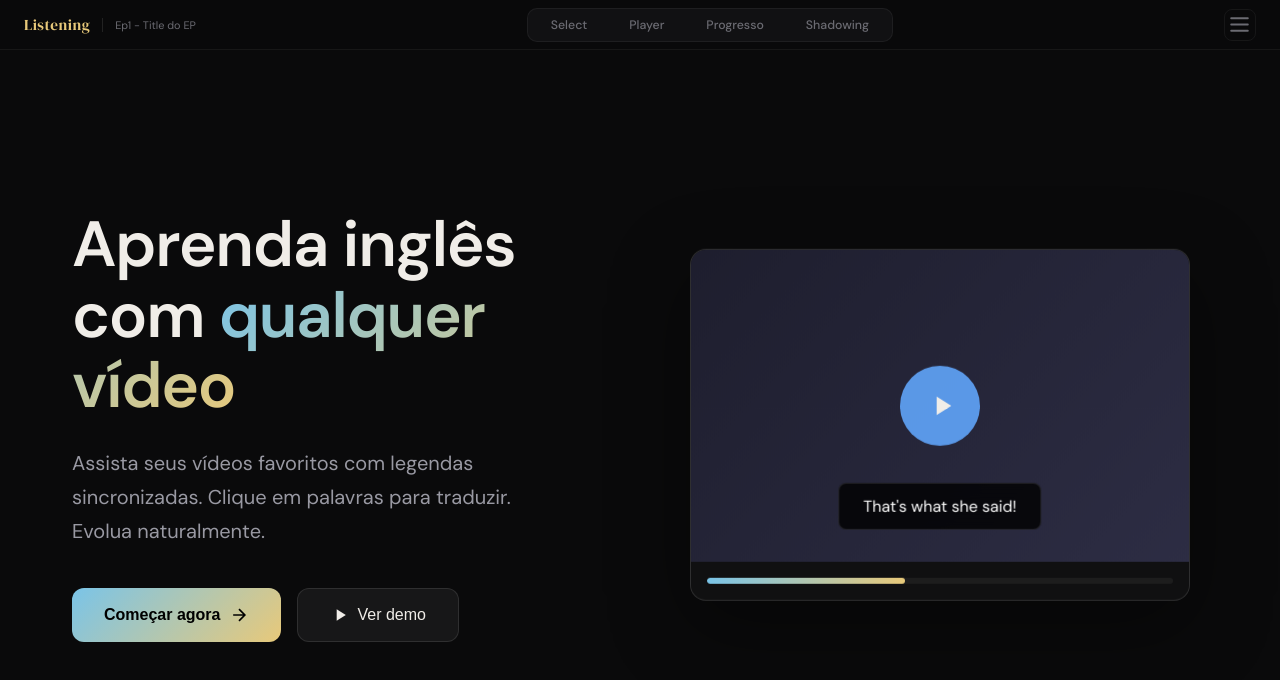
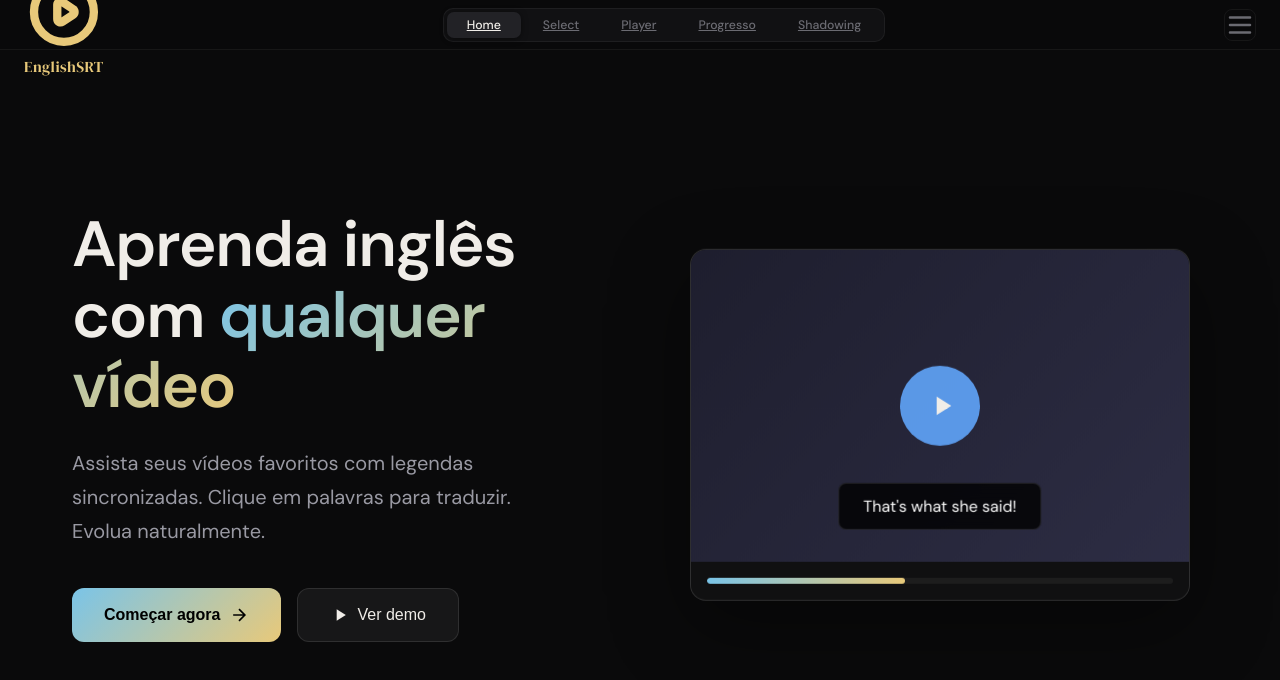
Before and after one commit to gabrielvitorcd/english_app, a React (Vite) app in the folder frontend/: page / in a window 1280 px wide. Shown: the top 680 px of the page. Built offline with nearby package versions, Linux system fonts and the light colour scheme.

Commit message:
feat(frontend-header): adicionar logo e tab Home no heading
  - Adiciona logo com ícone de play e texto "EnglishSRT"
  - Adiciona tab "Home" na navegação
  - Remove label de episódio da marca

```diff
--- a/frontend/src/components/Header/Heading.tsx
+++ b/frontend/src/components/Header/Heading.tsx
@@ -3,6 +3,7 @@ import styles from "./Heading.module.css";
 
 export function Heading() {
   const tabs = [
+    { name: "Home", path: "/" },
     { name: "Select", path: "/selectpath" },
     { name: "Player", path: "/player" },
     { name: "Progresso", path: "/progresso" },
@@ -13,9 +14,14 @@ export function Heading() {
     <nav className={styles.nav}>
       <div className={styles.brand_group}>
         <a href="/" className={styles.brand}>
-          Listening
+          <div className={styles.brand_logo}>
+            <svg viewBox="0 0 24 24" fill="none" stroke="currentColor" strokeWidth="2.5">
+              <path d="M14.752 11.168l-3.197-2.132A1 1 0 0010 9.87v4.263a1 1 0 001.555.832l3.197-2.132a1 1 0 000-1.664z" />
+              <path d="M21 12a9 9 0 11-18 0 9 9 0 0118 0z" />
+            </svg>
+          </div>
+          <span className={styles.brand_text}>English<span>SRT</span></span>
         </a>
-        <span className={styles.epLabel}>Ep1 - Title do EP</span>
       </div>
 
       <div className={styles.tabs}>
@@ -26,7 +32,6 @@ export function Heading() {
             className={({ isActive }) =>
               `${styles.tab} ${isActive ? styles.on : ""}`
             }
-            style={{ textDecoration: "none" }}
           >
             {t.name}
           </NavLink>
@@ -34,13 +39,8 @@ export function Heading() {
       </div>
 
       <button className={styles.menu_btn} title="Menu">
-        <svg width="25" height="25" viewBox="0 0 24 24" fill="none">
-          <path
-            d="M4 6H20M4 12H20M4 18H20"
-            stroke="currentColor"
-            strokeWidth="1.8"
-            strokeLinecap="round"
-          />
+        <svg viewBox="0 0 24 24" fill="none" stroke="currentColor" strokeWidth="2">
+          <path d="M4 6H20M4 12H20M4 18H20" strokeLinecap="round" />
         </svg>
       </button>
     </nav>
```
